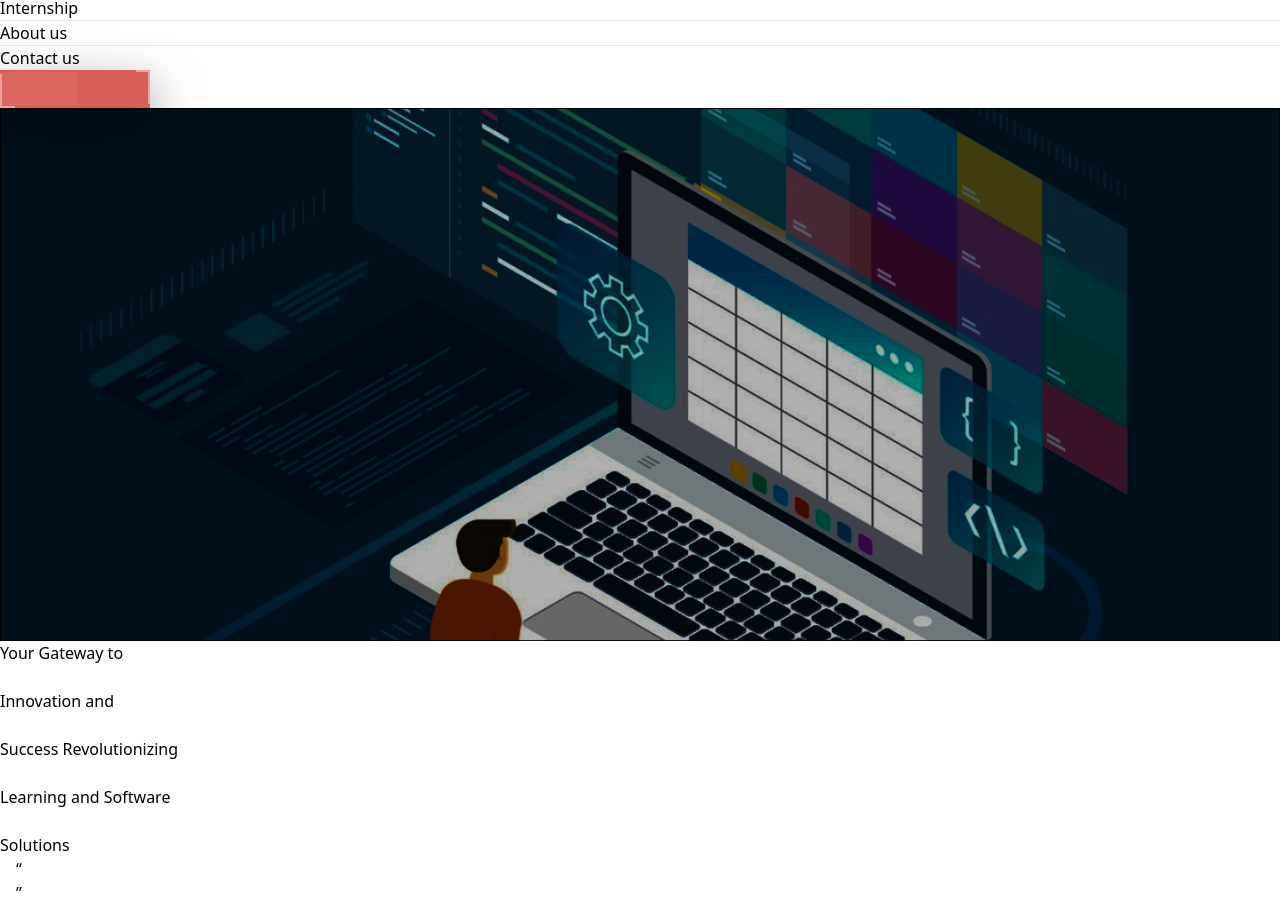
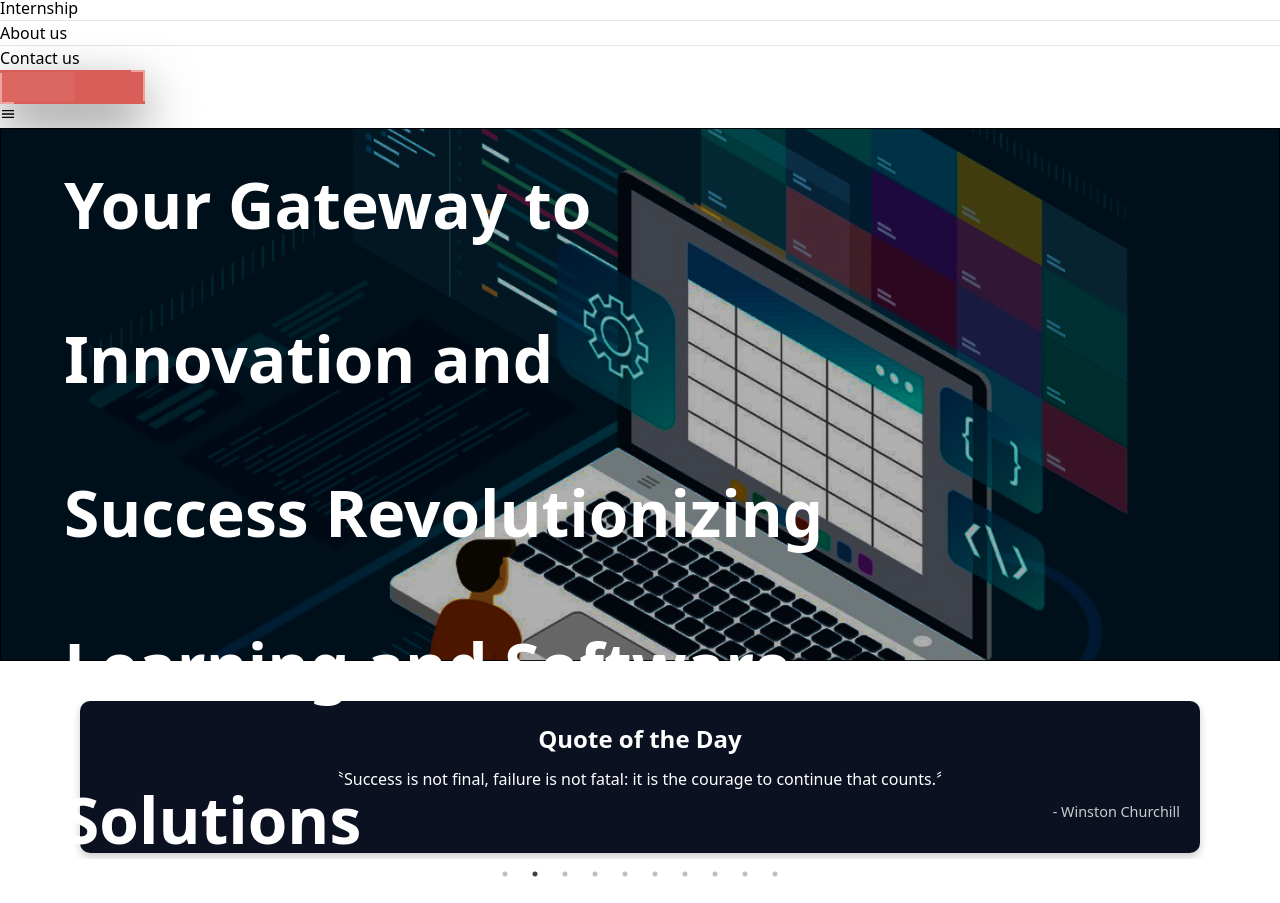
Before and after one commit to harshverma8433/KodeVortex_client, a React (Vite) app: page / in a window 1280 px wide. Shown: the part 200-1103 px from the top of the page. Built offline with nearby package versions, Linux system fonts and the light colour scheme; no server answers.

Commit message:
navbar and heropage responsive

```diff
--- a/src/Components/HeroPage/HeroPage.css
+++ b/src/Components/HeroPage/HeroPage.css
@@ -1,23 +1,99 @@
-#gradient-color{
-    background: linear-gradient(90deg, #152439 0%, #596775 100%);
+/* Hero Section */
+.hero-container {
+    position: relative;
+    width: 100%;
+    overflow: hidden;
+  }
 
-}
+  .hero-image {
+    width: 100%;
+    height: auto;
+    opacity: 0.75;
+  }
 
-.bg-grad-homepage{
-    background: #056777;
-    border-radius: 50%;
-    font-size: 250px;
-    height: 350px; /* Adjust height if needed */
-    width: 300px; /* Adjust width if needed */
-    filter: blur(100px);
+  .hero-text-container {
+    position: absolute;
+    top: 50%;
+    left: 50%;
+    transform: translate(-50%, -50%);
+    text-align: left;
+    z-index: 2; /* Ensure text is above the image */
+    width: 90%; /* Adjust width for responsiveness */
+    max-width: 1200px; /* Limit maximum width */
+  }
+
+  .hero-text {
+    color: white;
+    font-size: clamp(2rem, 8vw, 4rem); /* Responsive font size */
+    font-weight: bold;
+    line-height: 1.2;
+  }
+
+  /* Quotes Section */
+  .quotes-slider {
+    width: 90%;
+    margin: 40px auto; /* Add margin for spacing */
+  }
+
+  .quote-card {
+    background: #0b1121;
+    color: white;
+    padding: 20px;
+    border-radius: 10px;
+    box-shadow: 0 4px 8px rgba(0, 0, 0, 0.2);
     position: relative;
-    display: flex;
-    justify-content: center;
-    align-items: center;
-}
-.horizontal-band {
-    /* background: linear-gradient(45deg, #181739 47%, #7fb7b7 100%); */
+    overflow: hidden;
+  }
 
-    border-radius: 30px;
-    margin: 20px 30px;
+  .quote-card h2 {
+    font-size: 1.5rem;
+    font-weight: bold;
+    margin-bottom: 10px;
+    text-align: center;
   }
+
+  .quote-card p {
+    font-size: 1rem;
+    line-height: 1.5;
+    text-align: center;
+    margin-bottom: 10px;
+  }
+
+  .quote-card .author {
+    font-size: 0.9rem;
+    text-align: right;
+    color: #ccc;
+  }
+
+  /* Media Queries */
+  @media (max-width: 768px) {
+    .hero-text {
+      font-size: clamp(1.5rem, 6vw, 3rem); /* Smaller font size for mobile */
+    }
+
+    .hero-text-container {
+      width: 95%; /* Adjust width for smaller screens */
+    }
+
+    .quotes-slider {
+      width: 95%;
+    }
+
+    .quote-card h2 {
+      font-size: 1.2rem;
+    }
+
+    .quote-card p {
+      font-size: 0.9rem;
+    }
+
+    .quote-card .author {
+      font-size: 0.8rem;
+    }
+  }
+
+  @media (max-width: 480px) {
+    .hero-text {
+      font-size: clamp(1.2rem, 5vw, 2rem); /* Even smaller font size for very small screens */
+    }
+  }
--- a/src/Components/HeroPage/HeroPage.jsx
+++ b/src/Components/HeroPage/HeroPage.jsx
@@ -96,7 +96,7 @@ function HeroPage() {
   };
 
   return (
-    <div className="relative h-auto  mt-10">
+    <div className="hero-container">
       {/* --------------------- HERO SECTION --------------------- */}
       <motion.div
         className="relative"
@@ -104,18 +104,19 @@ function HeroPage() {
         whileInView={{ opacity: 1 }}
         transition={{ duration: 1 }}
       >
-        {/* Hero Image with a different animation */}
+        {/* Hero Image */}
         <motion.img
           src={heroimage}
           alt="Hero"
-          className="w-full opacity-75"
+          className="hero-image"
           initial={{ scale: 0.8, opacity: 0, rotate: -10 }}
           whileInView={{ scale: 1, opacity: 1, rotate: 0 }}
           transition={{ duration: 1.5, ease: "easeOut" }}
         />
 
-        <div className="absolute px-5 md:px-16 lg:px-24 top-1/4 left-96 transform -translate-x-1/2 flex justify-start">
-          <h1 className="text-white text-3xl md:text-6xl font-bold leading-relaxed">
+        {/* Hero Text */}
+        <div className="hero-text-container">
+          <h1 className="hero-text">
             <AnimatedText text="Your Gateway to" />
             <br />
             <AnimatedText text="Innovation and" />
@@ -130,48 +131,19 @@ function HeroPage() {
       </motion.div>
 
       {/* --------------------- QUOTES SLIDER SECTION --------------------- */}
-      <div className="mt-16">
+      <div className="quotes-section">
         <motion.div
           initial={{ opacity: 0, y: 50 }}
           whileInView={{ opacity: 1, y: 0 }}
           transition={{ duration: 1.2 }}
         >
-          <Slider {...sliderSettings} className="w-[90%] md:w-[90%] lg:w-[80%] mx-auto">
+          <Slider {...sliderSettings} className="quotes-slider">
             {quotes.map((quote, index) => (
-              <motion.div
-                key={index}
-                className="relative bg-[#0B1121] text-white p-8 md:p-8 md:px-24 rounded-lg shadow-lg overflow-hidden"
-                initial={{ opacity: 0, x: -100 }}
-                whileInView={{ opacity: 1, x: 0 }}
-                transition={{ duration: 0.8, delay: index * 0.1 }}
-              >
-                {/* Top-left quote icon */}
-                <div className="absolute top-0 left-0 text-cyan-400 text-6xl font-bold -translate-y-1/2 -translate-x-1/4">
-                  “
-                </div>
-
-                {/* Bottom-right quote icon */}
-                <div className="absolute bottom-0 right-0 text-cyan-400 text-6xl font-bold translate-y-1/2 translate-x-1/4">
-                  ”
-                </div>
-
-                {/* Cyan border outline */}
-                <div className="absolute inset-0 border border-cyan-400 rounded-lg pointer-events-none" />
-
-                {/* Heading */}
-                <h2 className="text-2xl md:text-3xl font-bold mb-4 text-center">
-                  Quotes Of the Day
-                </h2>
-
-                {/* Quote text */}
-                <p className="text-gray-300 mb-4 text-center leading-relaxed text-sm md:text-lg lg:text-2xl  italic">
-                〝{quote.text}〞
-                </p>
-
-                {/* Author */}
-                <p className="text-end text-lg text-gray-400 mb-6">- {quote.author}</p>
-
-              </motion.div>
+              <div key={index} className="quote-card">
+                <h2>Quote of the Day</h2>
+                <p>〝{quote.text}〞</p>
+                <p className="author">- {quote.author}</p>
+              </div>
             ))}
           </Slider>
         </motion.div>
--- a/src/Components/Navbar/NavBar.css
+++ b/src/Components/Navbar/NavBar.css
@@ -30,8 +30,8 @@
 .butt{
     position:relative;
     text-align: center;
-    padding: 10px ;
-    width: 150px;
+    padding: 8px ;
+    width: 145px;
 
     color: #d95e57;
     text-transform:uppercase;
--- a/src/Components/Navbar/Navbar.jsx
+++ b/src/Components/Navbar/Navbar.jsx
@@ -4,7 +4,7 @@ import { useState, useEffect } from "react";
 import { useNavigate } from "react-router-dom";
 import toast from "react-hot-toast";
 import axios from "axios";
-import { MdAccountCircle } from "react-icons/md";
+import { MdAccountCircle, MdMenu, MdClose } from "react-icons/md";
 import logo from "./logo.png";
 
 const Navbar = ({ user, setUser }) => {
@@ -12,6 +12,7 @@ const Navbar = ({ user, setUser }) => {
   const location = useLocation();
   const [openAccount, setopenAccount] = useState(false);
   const [text, setText] = useState("Joint Venture");
+  const [isMobileMenuOpen, setIsMobileMenuOpen] = useState(false);
 
   useEffect(() => {
     const interval = setInterval(() => {
@@ -22,6 +23,21 @@ const Navbar = ({ user, setUser }) => {
 
     return () => clearInterval(interval);
   }, []);
+
+  // Close mobile menu when screen size exceeds 1100px
+  useEffect(() => {
+    const handleResize = () => {
+      if (window.innerWidth > 1100) {
+        setIsMobileMenuOpen(false);
+      }
+    };
+
+    window.addEventListener("resize", handleResize);
+
+    // Cleanup the event listener
+    return () => window.removeEventListener("resize", handleResize);
+  }, []);
+
   const handleLogout = async () => {
     try {
       const url = "http://localhost:4444/logout";
@@ -39,12 +55,22 @@ const Navbar = ({ user, setUser }) => {
     }
   };
 
+  const toggleMobileMenu = () => {
+    setIsMobileMenuOpen(!isMobileMenuOpen);
+  };
+
+  // Function to handle link clicks
+  const handleLinkClick = (path) => {
+    setIsMobileMenuOpen(false); // Close the mobile menu
+    navigate(path); // Navigate to the desired route
+  };
+
   return (
-    <nav className="flex w-full justify-between px-[5%] pt-4 items-center font-sans">
+    <nav className="flex w-full justify-between px-[4%]  pt-4 items-center font-sans">
       <div className="flex items-center ">
-        <Link to="/" className="flex  h-24 items-center">
+        <Link to="/" className="flex h-24 items-center">
           <div className="flex items-center ">
-            <img src={logo} alt="logo.png" className="w-[60%] h-20  " />
+            <img src={logo} alt="logo.png" className="w-[60%] h-20" />
             <h1 className="kodev-font ">
               <span className="kode-col text-xl ">KODE</span>
               <span className="text-white text-xl ">VORTEX</span>
@@ -53,16 +79,16 @@ const Navbar = ({ user, setUser }) => {
         </Link>
       </div>
 
-      <div className="flex items-center   space-x-3" id="">
-        <div className="flex items-center   font-sans space-x-1 text-sm text-white">
-          {/* Add active class conditionally */}
+      <div className="flex items-center space-x-3">
+        {/* Desktop Menu */}
+        <div className="hidden lg:flex items-center font-sans space-x-0.5 text-sm text-white">
           <hr className="w-[1px] h-8 bg-white" />
           <Link
             to="/"
             className={`px-4 text-lg py-2 rounded-full ${
               location.pathname === "/"
-                ? "border-b-2 mx-2 border-[#056777] hover:border-b-4 hover:border-[#3da9b9]  navbar-link-active"
-                : "hover:border-b-4 mx-2 hover:border-[#3da9b9] "
+                ? "border-b-2 mx-2 border-[#056777] hover:border-b-4 hover:border-[#3da9b9] navbar-link-active"
+                : "hover:border-b-4 mx-2 hover:border-[#3da9b9]"
             }`}
           >
             Home
@@ -73,8 +99,8 @@ const Navbar = ({ user, setUser }) => {
             to="/training"
             className={`px-4 text-lg py-2 rounded-full ${
               location.pathname === "/training"
-                ? "border-b-2 border-[#056777] hover:border-b-4 hover:border-[#3da9b9]  navbar-link-active  "
-                : "hover:border-b-4 hover:border-[#3da9b9] "
+                ? "border-b-2 border-[#056777] hover:border-b-4 hover:border-[#3da9b9] navbar-link-active"
+                : "hover:border-b-4 hover:border-[#3da9b9]"
             }`}
           >
             Trainings
@@ -85,7 +111,7 @@ const Navbar = ({ user, setUser }) => {
             to="/internship"
             className={`px-4 text-lg py-2 rounded-full ${
               location.pathname === "/internship"
-                ? "border-b-2 border-[#056777] hover:border-b-4 hover:border-[#3da9b9]  navbar-link-active"
+                ? "border-b-2 border-[#056777] hover:border-b-4 hover:border-[#3da9b9] navbar-link-active"
                 : "hover:border-b-4 hover:border-[#3da9b9]"
             }`}
           >
@@ -97,7 +123,7 @@ const Navbar = ({ user, setUser }) => {
             to="/about-us"
             className={`px-4 text-lg py-2 rounded-full ${
               location.pathname === "/about-us"
-                ? "border-b-2 border-[#056777] hover:border-b-4 hover:border-[#3da9b9]  navbar-link-active"
+                ? "border-b-2 border-[#056777] hover:border-b-4 hover:border-[#3da9b9] navbar-link-active"
                 : "hover:border-b-4 hover:border-[#3da9b9]"
             }`}
           >
@@ -109,14 +135,13 @@ const Navbar = ({ user, setUser }) => {
             to="/contact-us"
             className={`px-4 text-lg py-2 rounded-full ${
               location.pathname === "/contact-us"
-                ? "border-b-2 border-[#056777] hover:border-b-4 hover:border-[#3da9b9]  navbar-link-active"
+                ? "border-b-2 border-[#056777] hover:border-b-4 hover:border-[#3da9b9] navbar-link-active"
                 : "hover:border-b-4 hover:border-[#3da9b9]"
             }`}
           >
             Contact us
           </Link>
 
-<div>
           {user ? (
             <div className="relative">
               <MdAccountCircle
@@ -124,7 +149,7 @@ const Navbar = ({ user, setUser }) => {
                 className="text-4xl cursor-pointer bg-col-7"
               />
               {openAccount && (
-                <div className="absolute  bg-zinc-800 rounded-xl w-36 top-full mt-2">
+                <div className="absolute bg-zinc-800 rounded-xl w-36 top-full mt-2">
                   <div className="flex flex-col items-center">
                     <h1 className="py-3 rounded-t-xl w-full h-full hover:bg-zinc-900 cursor-pointer text-center">
                       {user.name}
@@ -140,34 +165,110 @@ const Navbar = ({ user, setUser }) => {
               )}
             </div>
           ) : (
-            // <div className="relative flex pr-24">
-            //   <Link
-            //     to="/login"
-            //     className={`px-4 font-semibold text-lg py-1 pr-12 rounded-full ${
-            //       location.pathname === "/login" ||
-            //       location.pathname === "/login"
-            //         ? "bg-col-5 navbar-link-active"
-            //         : "bg-white text-black"
-            //     }`}
-            //   >
-            //     Log In
-            //   </Link>
+            <Link to="/kodebumps">
+              <div className="butt text-white rounded-full">
+                <span></span>
+                <span></span>
+                <span></span>
+                <span></span>
+                <span className="fade-in-out">{text}</span>
+              </div>
+            </Link>
+          )}
+        </div>
 
-            //   <Link
-            //     to="/signup"
-            //     className={`px-4 absolute right-[-50px] mr-24  top-0 bottom-0 text-lg py-1 flex items-center rounded-full ${
-            //       location.pathname === "/sing-up" ||
-            //       location.pathname === "/signup"
-            //         ? "bg-col-5  navbar-link-active"
-            //         : "bg-col-16 "
-            //     }`}
-            //   >
-            //     Sign Up
-            //   </Link>
-            // </div>
+        {/* Hamburger Menu Icon */}
+        <div className="lg:hidden flex items-center">
+          <button onClick={toggleMobileMenu} className="text-white text-2xl">
+            {isMobileMenuOpen ? <MdClose /> : <MdMenu />}
+          </button>
+        </div>
+      </div>
 
-            <Link to="/kodebumps">
-            <div className="butt text-white rounded-full ">
+      {/* Mobile Menu */}
+      {isMobileMenuOpen && (
+        <div className="lg:hidden absolute top-24 left-0 right-0 bg-black text-white z-50">
+          <div className="flex flex-col items-center space-y-4 py-4">
+            <Link
+              to="/"
+              onClick={() => handleLinkClick("/")} // Close menu and navigate
+              className={`px-4 text-base py-2 rounded-full ${
+                location.pathname === "/"
+                  ? "border-b-2 border-[#056777] hover:border-b-4 hover:border-[#3da9b9] navbar-link-active"
+                  : "hover:border-b-4 hover:border-[#3da9b9]"
+              }`}
+            >
+              Home
+            </Link>
+            <Link
+              to="/training"
+              onClick={() => handleLinkClick("/training")} // Close menu and navigate
+              className={`px-4 text-base py-2 rounded-full ${
+                location.pathname === "/training"
+                  ? "border-b-2 border-[#056777] hover:border-b-4 hover:border-[#3da9b9] navbar-link-active"
+                  : "hover:border-b-4 hover:border-[#3da9b9]"
+              }`}
+            >
+              Trainings
+            </Link>
+            <Link
+              to="/internship"
+              onClick={() => handleLinkClick("/internship")} // Close menu and navigate
+              className={`px-4 text-base py-2 rounded-full ${
+                location.pathname === "/internship"
+                  ? "border-b-2 border-[#056777] hover:border-b-4 hover:border-[#3da9b9] navbar-link-active"
+                  : "hover:border-b-4 hover:border-[#3da9b9]"
+              }`}
+            >
+              Internship
+            </Link>
+            <Link
+              to="/about-us"
+              onClick={() => handleLinkClick("/about-us")} // Close menu and navigate
+              className={`px-4 text-base py-2 rounded-full ${
+                location.pathname === "/about-us"
+                  ? "border-b-2 border-[#056777] hover:border-b-4 hover:border-[#3da9b9] navbar-link-active"
+                  : "hover:border-b-4 hover:border-[#3da9b9]"
+              }`}
+            >
+              About us
+            </Link>
+            <Link
+              to="/contact-us"
+              onClick={() => handleLinkClick("/contact-us")} // Close menu and navigate
+              className={`px-4 text-base py-2 rounded-full ${
+                location.pathname === "/contact-us"
+                  ? "border-b-2 border-[#056777] hover:border-b-4 hover:border-[#3da9b9] navbar-link-active"
+                  : "hover:border-b-4 hover:border-[#3da9b9]"
+              }`}
+            >
+              Contact us
+            </Link>
+            {user ? (
+              <div className="relative">
+                <MdAccountCircle
+                  onClick={() => setopenAccount(!openAccount)}
+                  className="text-4xl cursor-pointer bg-col-7"
+                />
+                {openAccount && (
+                  <div className="absolute bg-zinc-800 rounded-xl w-36 top-full mt-2">
+                    <div className="flex flex-col items-center">
+                      <h1 className="py-3 rounded-t-xl w-full h-full hover:bg-zinc-900 cursor-pointer text-center">
+                        {user.name}
+                      </h1>
+                      <button
+                        onClick={handleLogout}
+                        className="py-3 rounded-b-xl h-full cursor-pointer hover:bg-zinc-900 w-full text-center"
+                      >
+                        Logout
+                      </button>
+                    </div>
+                  </div>
+                )}
+              </div>
+            ) : (
+              <Link to="/kodebumps" onClick={() => handleLinkClick("/kodebumps")}>
+                <div className="butt text-white rounded-full">
                   <span></span>
                   <span></span>
                   <span></span>
@@ -178,7 +279,7 @@ const Navbar = ({ user, setUser }) => {
             )}
           </div>
         </div>
-      </div>
+      )}
     </nav>
   );
 };
--- a/src/pages/ContactUsPage/ContactUsPage.jsx
+++ b/src/pages/ContactUsPage/ContactUsPage.jsx
@@ -89,7 +89,7 @@ const ContactUsPage = () => {
   };
 
   return (
-    <div className="flex flex-col md:flex-row mt-24 mb-36 w-full px-[10%] space-y-8 md:space-y-0">
+    <div className="flex flex-col md:flex-row mt-16 mb-36 w-full px-[10%] space-y-8 md:space-y-0">
       {/* Left Half (Contact Info) */}
       <motion.div
         className="w-full md:w-[45%] p-6 bg-black"
```
Lines whose indentation alone changed are shown as unchanged.
